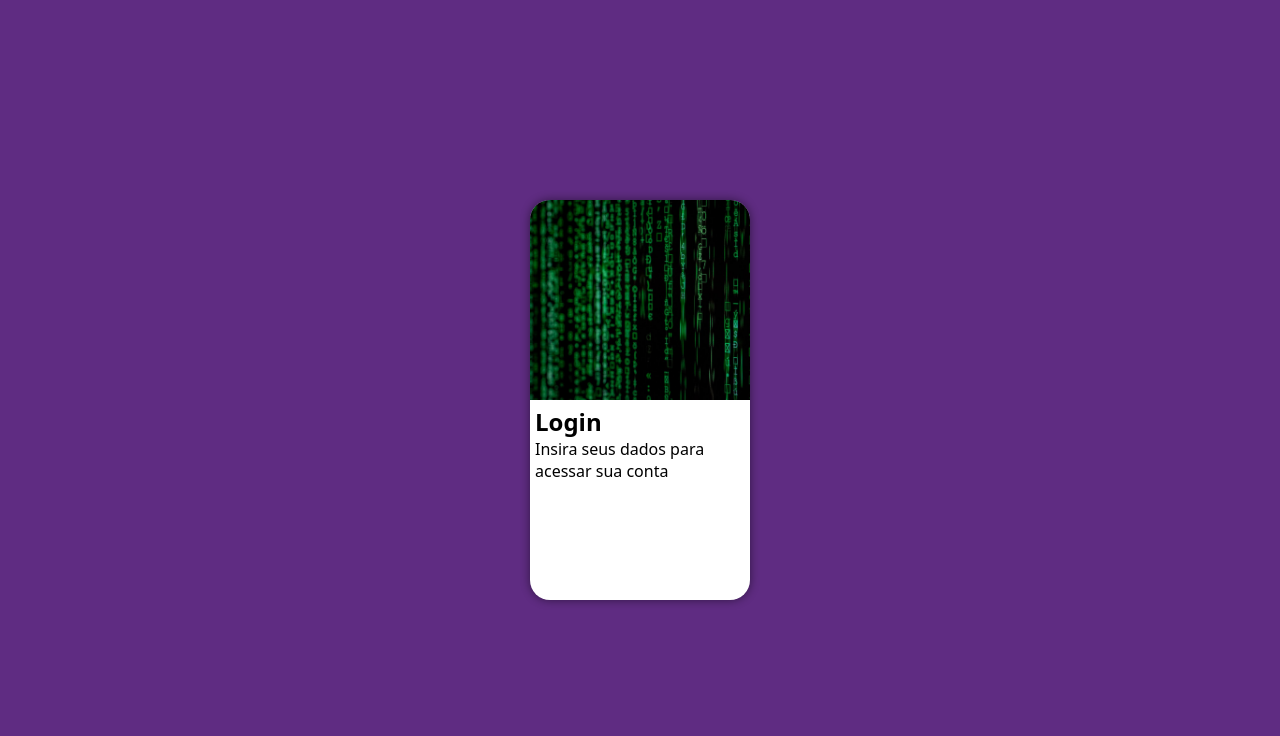
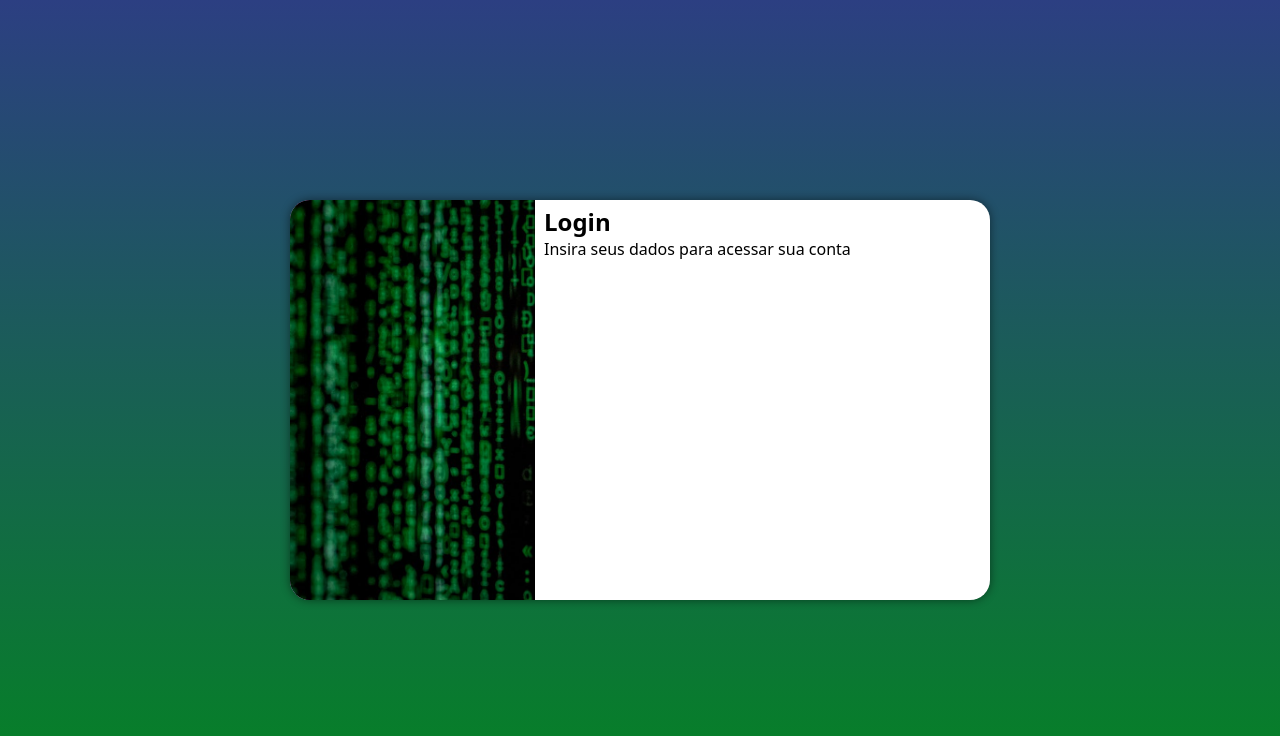
Before and after one commit to ArthurSouza01/projeto-login, a plain HTML site: page index.html in a window 1280 px wide. Drawn offline with Linux system fonts and the light colour scheme.

Commit message:
add media query

```diff
--- /dev/null
+++ b/estilos/mediaquery.css
@@ -0,0 +1,29 @@
+@charset "UTF-8";
+/*
+    Cores
+    Verde: #49a09d
+    Lilás: #5f2c82
+*/
+
+@media screen and (min-width: 680px) {
+    body{
+        background-image: linear-gradient(to top, #048323, #2c3f82);
+    }
+
+    section#login {
+        width: 80vw;
+        max-width: 700px;
+    }
+
+    section#login div#imagem {
+        float: left;
+        width: 35%;
+        height: 100%;
+    }
+
+    section#login div#formulario {
+        float: right;
+        width: 63%;
+    }
+
+}
--- a/estilos/style.css
+++ b/estilos/style.css
@@ -15,13 +15,13 @@
 body {
     height: 100vh;
     width: 100vw;
+    background-color: #5f2c82;
 }
 
 main {
     position: absolute;
     height: 100vh;
     width: 100vw;
-    background-color: #5f2c82;
 }
 
 section#login {
@@ -36,6 +36,8 @@ section#login {
     height: 400px;
     background-color: white;
     box-shadow: 0px 0px 10px rgba(0, 0, 0, 0.490);
+    transition: width .3s, height .3s;
+    transition-timing-function: ease;
 
 }
 
@@ -54,4 +56,5 @@ section#login div#imagem {
 section#login div#formulario {
     display: block;
     padding: 5px;
+
 }
--- a/index.html
+++ b/index.html
@@ -5,6 +5,7 @@
     <meta name="viewport" content="width=device-width, initial-scale=1.0">
     <title>Projeto Login</title>
     <link rel="stylesheet" href="estilos/style.css">
+    <link rel="stylesheet" href="estilos/mediaquery.css">
 </head>
 <body>
     <main>
```
